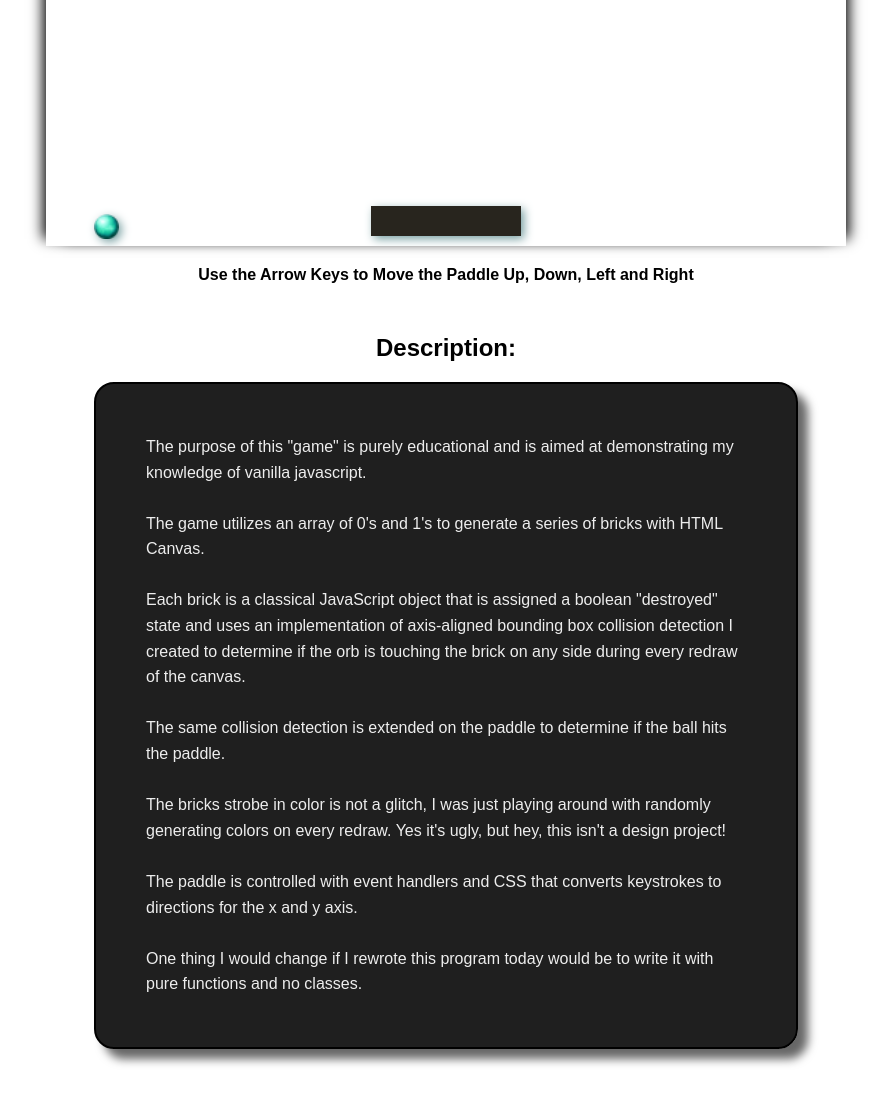
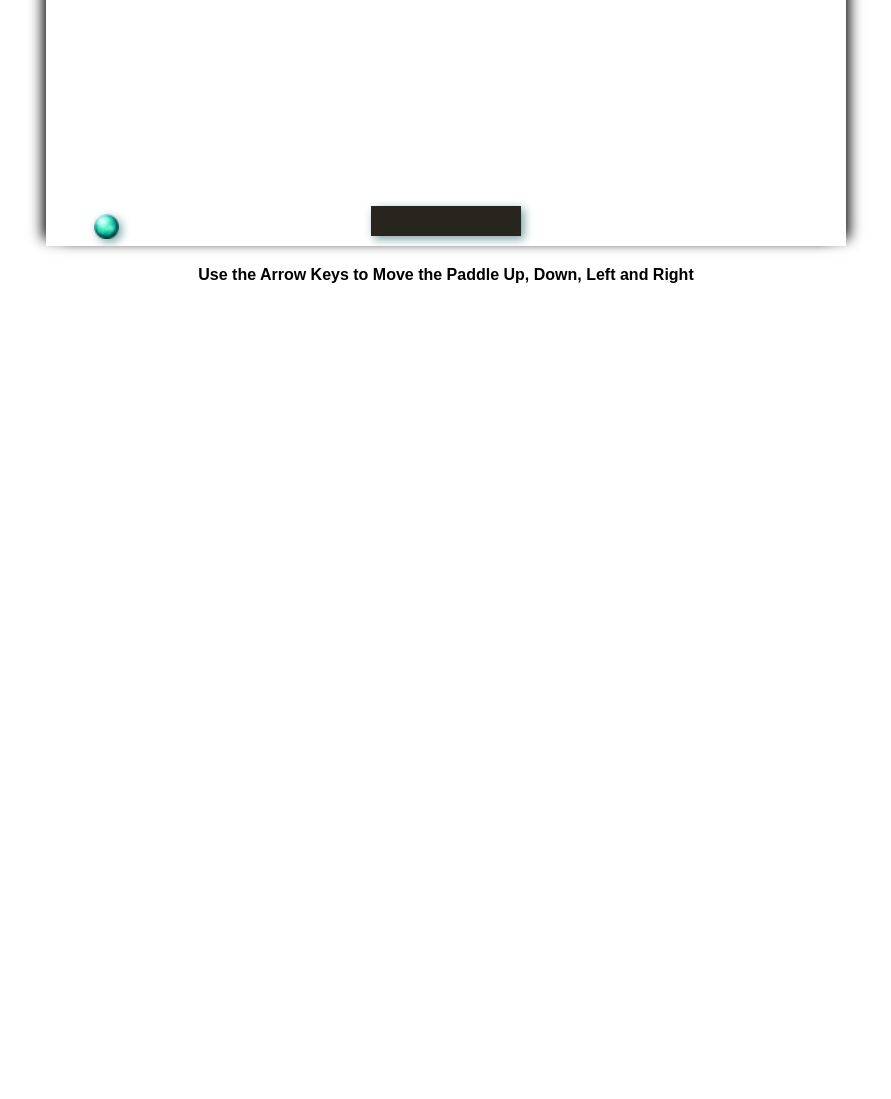
Before and after one commit to JordanWinslow/JavaScript-Brick-Breaker, a website built with Parcel: page index.html in a window 1280 px wide. Shown: the part 528-1627 px from the top of the page, without its empty margins (194-1085 px from the left). After the commit the page ends 828 px from the top, so only its background shows below. Built offline with nearby package versions, Linux system fonts and the light colour scheme.

Commit message:
Update index.html

```diff
--- a/index.html
+++ b/index.html
@@ -33,32 +33,6 @@ no classes.
     <p align="center">
       <b>Use the Arrow Keys to Move the Paddle Up, Down, Left and Right</b>
     </p>
-    <h2 align="center">Description:</h2>
-    <p id="description">
-      The purpose of this "game" is purely educational and is aimed at
-      demonstrating my knowledge of vanilla javascript.
-      <br /><br />
-      The game utilizes an array of 0's and 1's to generate a series of bricks
-      with HTML Canvas.
-      <br /><br />
-      Each brick is a classical JavaScript object that is assigned a boolean
-      "destroyed" state and uses an implementation of axis-aligned bounding box
-      collision detection I created to determine if the orb is touching the
-      brick on any side during every redraw of the canvas.
-      <br /><br />
-      The same collision detection is extended on the paddle to determine if the
-      ball hits the paddle.
-      <br /><br />
-      The bricks strobe in color is not a glitch, I was just playing around with
-      randomly generating colors on every redraw. Yes it's ugly, but hey, this
-      isn't a design project!
-      <br /><br />
-      The paddle is controlled with event handlers and CSS that converts
-      keystrokes to directions for the x and y axis.
-      <br /><br />
-      One thing I would change if I rewrote this program today would be to write
-      it with pure functions and no classes.
-    </p>
     <script src="src/index.js"></script>
   </body>
 </html>
```
